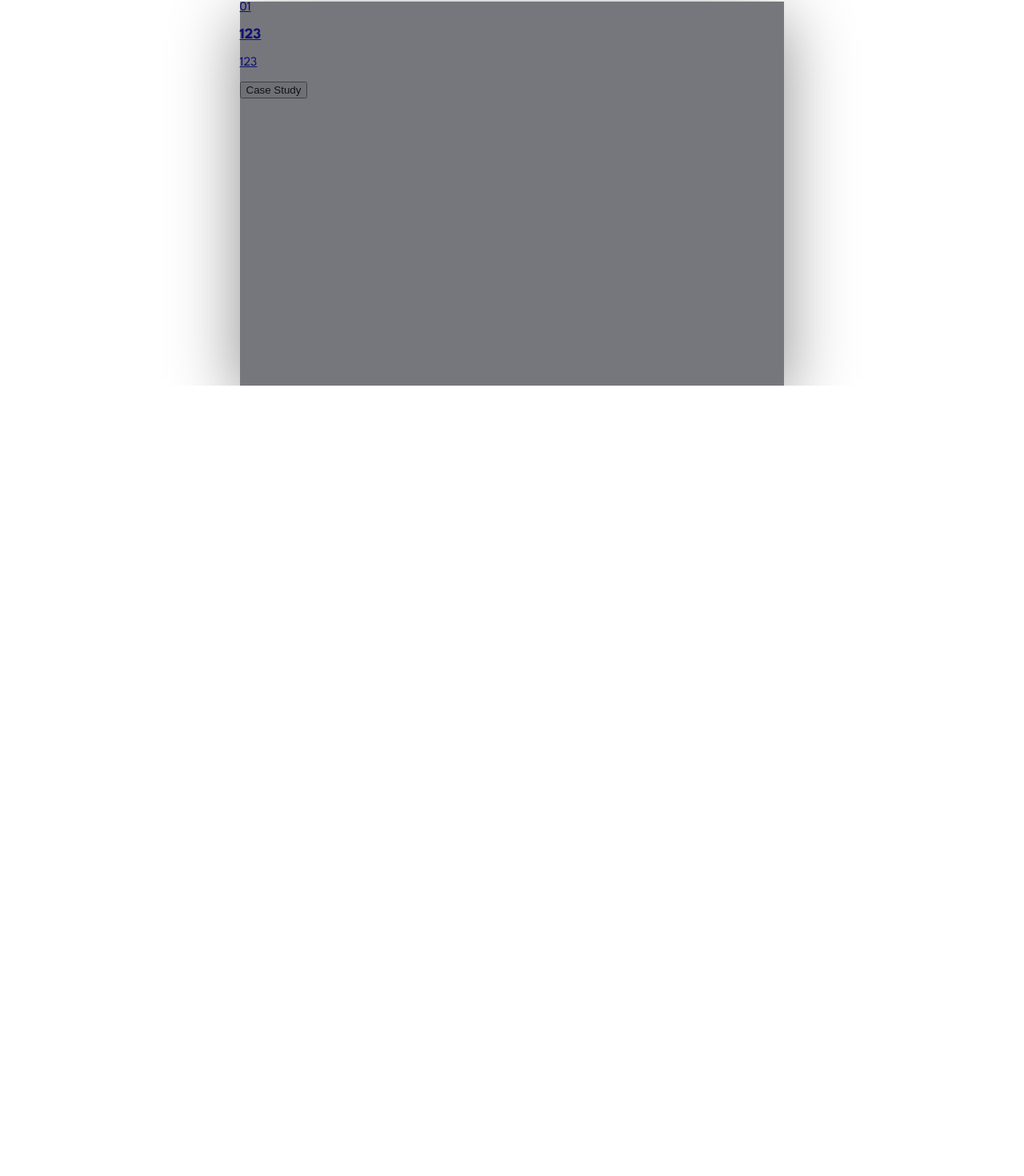
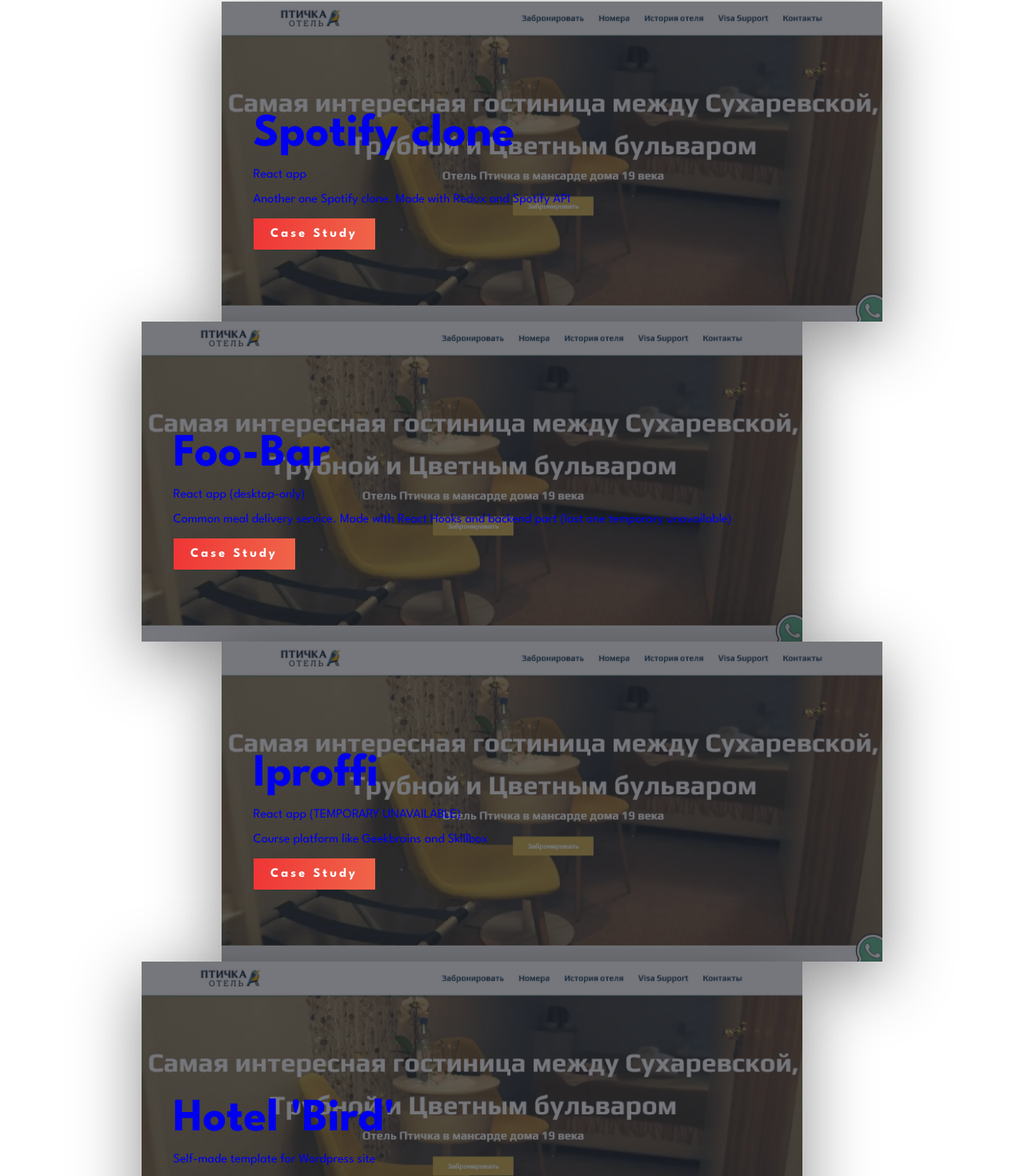
Before and after one commit to 1ldaun/stormrage, a React (Create React App) app: page / in a window 1280 px wide. Shown: the part 986-2456 px from the top of the page at 80% size. Before the commit the page ends 1468 px from the top, so only its background shows below. Built offline with nearby package versions, Linux system fonts and the light colour scheme.

Commit message:
feat: finished WorksSection widget and Case entity

```diff
--- a/src/entities/Case/Case.module.scss
+++ b/src/entities/Case/Case.module.scss
@@ -1,7 +1,7 @@
 .wrapper {
   display: block;
-  height: 480px;
-  width: 70%;
+  height: 400px;
+  width: 85%;
   margin-left: auto;
   margin-right: auto;
   background-position: top;
@@ -11,6 +11,38 @@
   opacity: 1;
   position: relative;
   transition: all .35s ease;
+  text-decoration: none;
+
+  &:visited, &:active {
+    color: var(--snowy);
+  }
+
+  &:hover {
+    .mask::after {
+      transform: translateX(100%);
+    }
+
+    .numberBlock {
+      opacity: 1;
+      transform: translateY(15px);
+
+      &__frontOverlay {
+        transform: translateZ(0);
+
+        &::before {
+          transform: translateZ(0);
+        }
+      }
+    }
+  }
+
+  &:nth-child(odd) {
+    transform: translateX(50px);
+  }
+
+  &:nth-child(even) {
+    transform: translateX(-50px);
+  }
 
   &::before {
     background: #1c1d25;
@@ -26,3 +58,130 @@
     z-index: 2;
   }
 }
+
+.mask {
+  height: 100%;
+  overflow: hidden;
+  position: absolute;
+  top: 0;
+  left: 0;
+  width: 100%;
+  z-index: -100;
+
+  &::after{
+    background: linear-gradient(270deg,#235aa6,#101b3b);
+    position: absolute;
+    content: "";
+    left: -100%;
+    top: 0;
+    width: 100%;
+    opacity: .8;
+    transition: transform .4s cubic-bezier(.694,.048,.335,1) .15s,-webkit-transform .4s cubic-bezier(.694,.048,.335,1) .15s;
+    z-index: -101;
+    height: 100%;
+    overflow: hidden;
+  }
+}
+
+.numberBlock {
+  color: #99999d;
+  display: block;
+  font-family: League Spartan,Helvetica,Arial,sans-serif;
+  font-size: 180px;
+  font-weight: 700;
+  height: 198px;
+  opacity: 0;
+  position: absolute;
+  right: -95px;
+  top: -70px;
+  transition: opacity .3s,transform .45s,color .6s cubic-bezier(.694,.048,.335,1),-webkit-transform .45s;
+  width: 265px;
+  z-index: 90;
+
+  &__back {
+    height: 100%;
+    left: 0;
+    position: absolute;
+    top: 0;
+    width: 100%;
+  }
+
+  &__front {
+
+  }
+
+  &__frontOverlay {
+    color: transparent;
+    overflow: hidden;
+    position: relative;
+    transform: translate3d(0,100%,0);
+    transition: transform .6s cubic-bezier(.694,.048,.335,1) 0s,-webkit-transform .6s cubic-bezier(.694,.048,.335,1) 0s;
+    transition-delay: .5s;
+
+    &::before {
+      color: #fff;
+      content: attr(data-index);
+      height: 100%;
+      left: 0;
+      position: absolute;
+      text-shadow: 5px 5px 11px rgba(74,74,74,.5);
+      top: 0;
+      transform: translate3d(0,-100%,0);
+      transition: transform .6s cubic-bezier(.694,.048,.335,1) 0s,-webkit-transform .6s cubic-bezier(.694,.048,.335,1) 0s;
+      transition-delay: .5s;
+      width: 100%;
+    }
+  }
+}
+
+.infoBlock {
+  position: absolute;
+  left: 40px;
+  bottom: 90px;
+  z-index: 10;
+
+  &__title {
+    font-size: 58px;
+    font-weight: 700;
+    margin-bottom: 10px;
+    z-index: 10;
+  }
+
+  &__button {
+    background: linear-gradient(270deg,#f06449,#ef3636);
+    border: none;
+    color: #fff;
+    cursor: pointer;
+    display: inline-block;
+    font-family: League Spartan,Helvetica,Arial,sans-serif;
+    font-size: 16px;
+    font-weight: 700;
+    letter-spacing: 3px;
+    overflow: hidden;
+    padding: 12px 20px;
+    position: relative;
+    transition: all .3s;
+    width: 152px;
+  }
+
+  &__text {
+    &:hover {
+      &::after {
+        left: 152px;
+      }
+    }
+
+    &::after {
+      background: linear-gradient(270deg,#235aa6,#101b3b);
+      content: "";
+      display: block;
+      height: 100%;
+      left: -40px;
+      opacity: .9;
+      position: absolute;
+      top: 0;
+      transition: .6s cubic-bezier(.694,.048,.335,1) .05s;
+      width: 40px;
+    }
+  }
+}
--- a/src/entities/Case/Case.tsx
+++ b/src/entities/Case/Case.tsx
@@ -4,24 +4,28 @@
 export interface CaseProps {
     id: number;
     title: string;
-    subTitles: string[];
+    subtitles: string[];
     url: string;
     imageUrl: string;
 }
 
 const Case = (props: CaseProps) => {
-    const {id, url, subTitles, title, imageUrl} = props;
+    const {id, url, subtitles, title, imageUrl} = props;
 
     return (
-        <a href={url} target="_blank" className={styles.wrapper}>
+        <a href={url} target="_blank" className={styles.wrapper} style={{backgroundImage: `url("${imageUrl}")`}}>
             <div className={styles.mask}/>
             <div className={styles.numberBlock}>
                 <div className={styles.numberBlock__back}>01</div>
-                <div className={styles.numberBlock__front}/>
+                <div className={styles.numberBlock__front}><div data-index="01" className={styles.numberBlock__frontOverlay}>01</div></div>
             </div>
-            <h3 className={styles.title}>{title}</h3>
-            {subTitles.map(subtitle => <p className={styles.subTitle}>{subtitle}</p>)}
-            <input type="button" className={styles.button} value="Case Study"/>
+            <div className={styles.infoBlock}>
+                <h3 className={styles.infoBlock__title}>{title}</h3>
+                {subtitles.map(subtitle => <p className={styles.infoBlock__subTitle}>{subtitle}</p>)}
+                <button className={styles.infoBlock__button}>
+                    <span className={styles.infoBlock__text}>Case Study</span>
+                </button>
+            </div>
         </a>
     );
 };
--- a/src/index.scss
+++ b/src/index.scss
@@ -25,7 +25,7 @@
 
 body {
   margin: 0;
-  font-family: 'League Spartan', sans-serif, -apple-system, BlinkMacSystemFont, 'Segoe UI', 'Roboto', 'Oxygen',
+  font-family: League Spartan, sans-serif, -apple-system, BlinkMacSystemFont, 'Segoe UI', 'Roboto', 'Oxygen',
     'Ubuntu', 'Cantarell', 'Fira Sans', 'Droid Sans', 'Helvetica Neue';
   -webkit-font-smoothing: antialiased;
   -moz-osx-font-smoothing: grayscale;
--- /dev/null
+++ b/src/shared/mocks/CasesMock.ts
@@ -0,0 +1,57 @@
+import birdImgUrl from "../img/bird.jpg";
+
+export const cases = [
+    {
+        title: "Spotify clone",
+        subtitles: [
+            "React app",
+            "Another one Spotify clone. Made with Redux and Spotify API",
+        ],
+        url: "https://spotify.ildan-dev.ru/",
+        imageUrl: birdImgUrl,
+    },
+    {
+        title: "Foo-Bar",
+        subtitles: [
+            "React app (desktop-only)",
+            "Common meal delivery service. Made with React Hooks and backend part (last one temporary unavailable)",
+        ],
+        url: "https://foo-bar.ildan-dev.ru/",
+        imageUrl: birdImgUrl,
+    },
+    {
+        title: "Iproffi",
+        subtitles: [
+            "React app (TEMPORARY UNAVAILABLE)",
+            "Course platform like Geekbrains and Skillbox",
+        ],
+        url: "https://i-proffi.com/",
+        imageUrl: birdImgUrl,
+    },
+    {
+        title: "Hotel 'Bird'",
+        subtitles: [
+            "Self-made template for Wordpress site",
+        ],
+        url: "https://birdhotel.ru/",
+        imageUrl: birdImgUrl,
+    },
+    {
+        title: "Catan map/game generator",
+        subtitles: [
+            "Map and dice generator for table game 'Catan'",
+            "Made with React + TS",
+        ],
+        url: "https://al-catan.ildan-dev.ru/",
+        imageUrl: birdImgUrl,
+    },
+    {
+        title: "Delivery food",
+        subtitles: [
+            "Simple template (HTML5/CSS3/Vue.js)",
+            "Google PageSpeed Insights score: 95-100",
+        ],
+        url: "https://delivery-food.ildan-dev.ru/",
+        imageUrl: birdImgUrl,
+    },
+]
--- a/src/widgets/WorksSection/WorksSection.tsx
+++ b/src/widgets/WorksSection/WorksSection.tsx
@@ -1,6 +1,7 @@
 import React from 'react';
 import styles from "./WorksSection.module.scss"
 import Case from "../../entities/Case/Case";
+import {cases} from "../../shared/mocks/CasesMock";
 
 const WorksSection = () => {
     return (
@@ -8,7 +9,7 @@
             <h2 className={styles.wrapper__title}>case studies</h2>
             <h2 className={styles.wrapper__subtitle}>Latest Works</h2>
             <div className={styles.wrapper__worksList}>
-                <Case id={1} title={"123"} subTitles={["123"]} url={"123"} imageUrl={"123"}/>
+                {cases.map((caseInfo, index) => <Case key={caseInfo.title} id={1} {...caseInfo} />)}
             </div>
         </div>
     );
```
Also changed, not shown: src/shared/img/bird.jpg (added).
